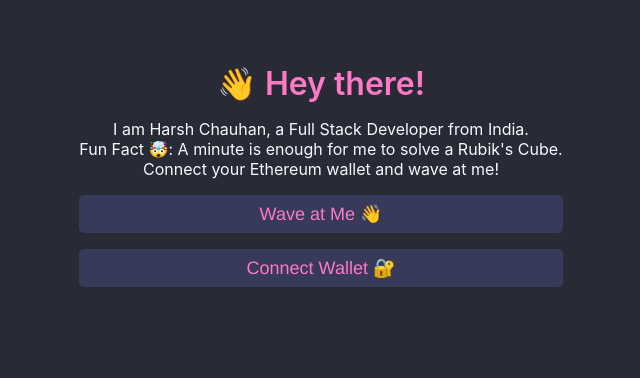
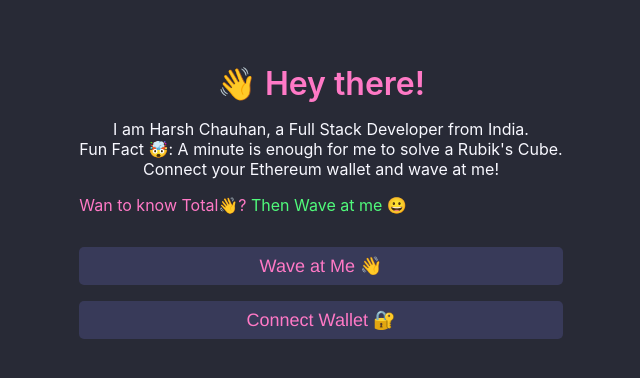
Before and after one commit to yes-im-harsh/wavemeportal, a React (Vite) app: page / in a window 1280 px wide. Shown: the top 378 px of the page, without its empty margins (319-959 px from the left). Built offline with nearby package versions, Linux system fonts and the light colour scheme.

Commit message:
Added Total Count Feature

```diff
--- a/src/App.css
+++ b/src/App.css
@@ -52,3 +52,14 @@ body{
   font-family: cursive;
   transition: ease-in-out;
 }
+
+.stats{
+  color: rgb(255,121,198);
+}
+
+.para{
+  color: rgb(255,121,198);
+}
+.highligted-text{
+  color: rgb(80,250,123);
+}
--- a/src/App.jsx
+++ b/src/App.jsx
@@ -33,6 +33,7 @@ const findMetamaskAccount = async() => {
 
 export default function App() {
   const [currentAccount, setCurrentAccount] = useState("")
+  const [count, setCount] = useState(0)
 
   //variable for contractAddress
   const contractAddress = "0xC942C55eB12a21dC8E7eB5752294C572E9b1DDe5"
@@ -78,6 +79,7 @@ export default function App() {
 
         count = await waveMePortalContract.getTotalWaves()
         console.log("Retrieved total wave count...", count.toNumber());
+        setCount(count.toNumber())
       } else {
         console.log("Ethereum object doesn't exist!");
       }
@@ -105,6 +107,11 @@ export default function App() {
         <br/>Connect your Ethereum wallet and wave at me!
         </div>
 
+        {!count || count === 0 ? (<p className="para">Wan to know Total👋? <span className="highligted-text"> Then Wave at me 😀</span></p>) : (<div className="stats">
+          <h3>Total 👋: {count}</h3>
+        </div>)}
+
+
         <button className="waveButton" onClick={wave}>
           Wave at Me 👋
         </button>
```
